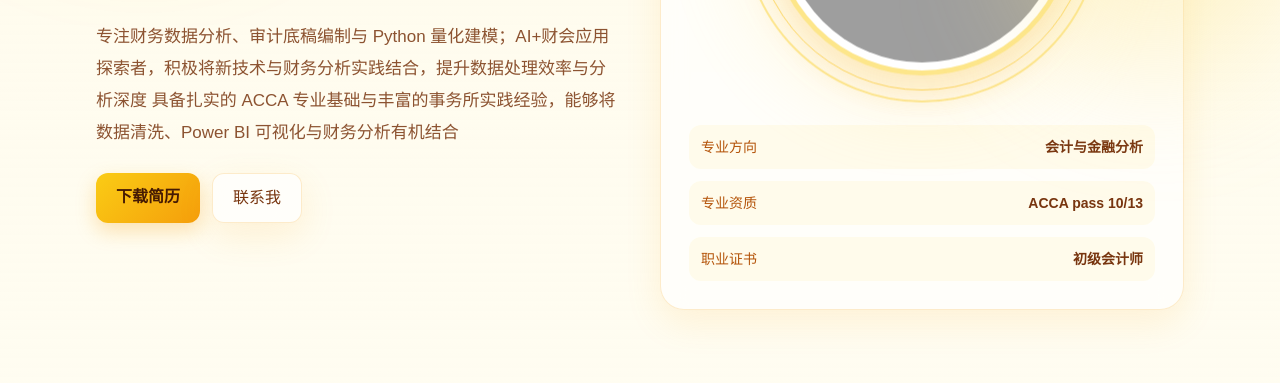
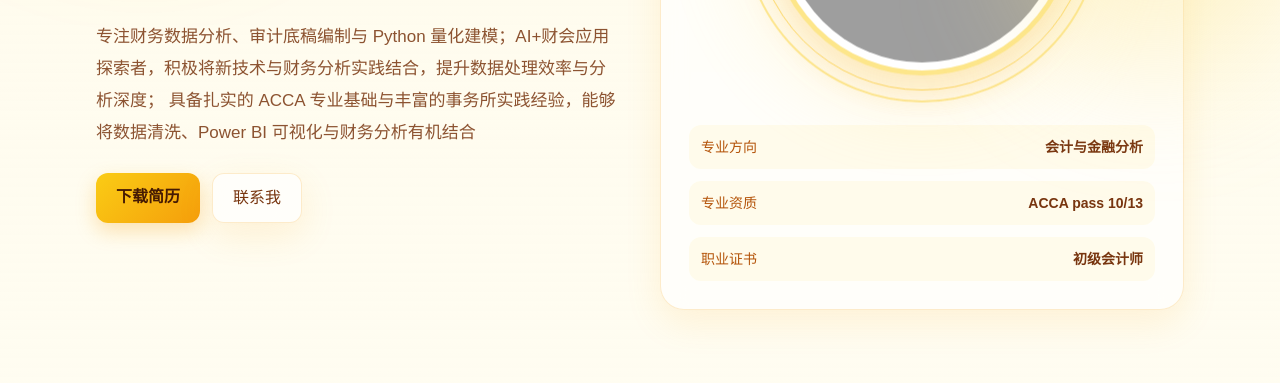
Before and after one commit to lix242633-create/cindy-ending, a plain HTML site: page index.html in a window 1280 px wide. Shown: the part 417-800 px from the top of the page. Drawn offline with nearby package versions, Linux system fonts and the light colour scheme; grey boxes are pictures that could not be loaded.

Commit message:
Add files via upload

```diff
--- a/index.html
+++ b/index.html
@@ -81,7 +81,7 @@
         </div>
 
         <p class="max-w-xl leading-8 text-amber-900/85 text-[17px]">
-          专注财务数据分析、审计底稿编制与 Python 量化建模；AI+财会应用探索者，积极将新技术与财务分析实践结合，提升数据处理效率与分析深度
+          专注财务数据分析、审计底稿编制与 Python 量化建模；AI+财会应用探索者，积极将新技术与财务分析实践结合，提升数据处理效率与分析深度；
           具备扎实的 ACCA 专业基础与丰富的事务所实践经验，能够将数据清洗、Power BI 可视化与财务分析有机结合
         </p>
 
```
